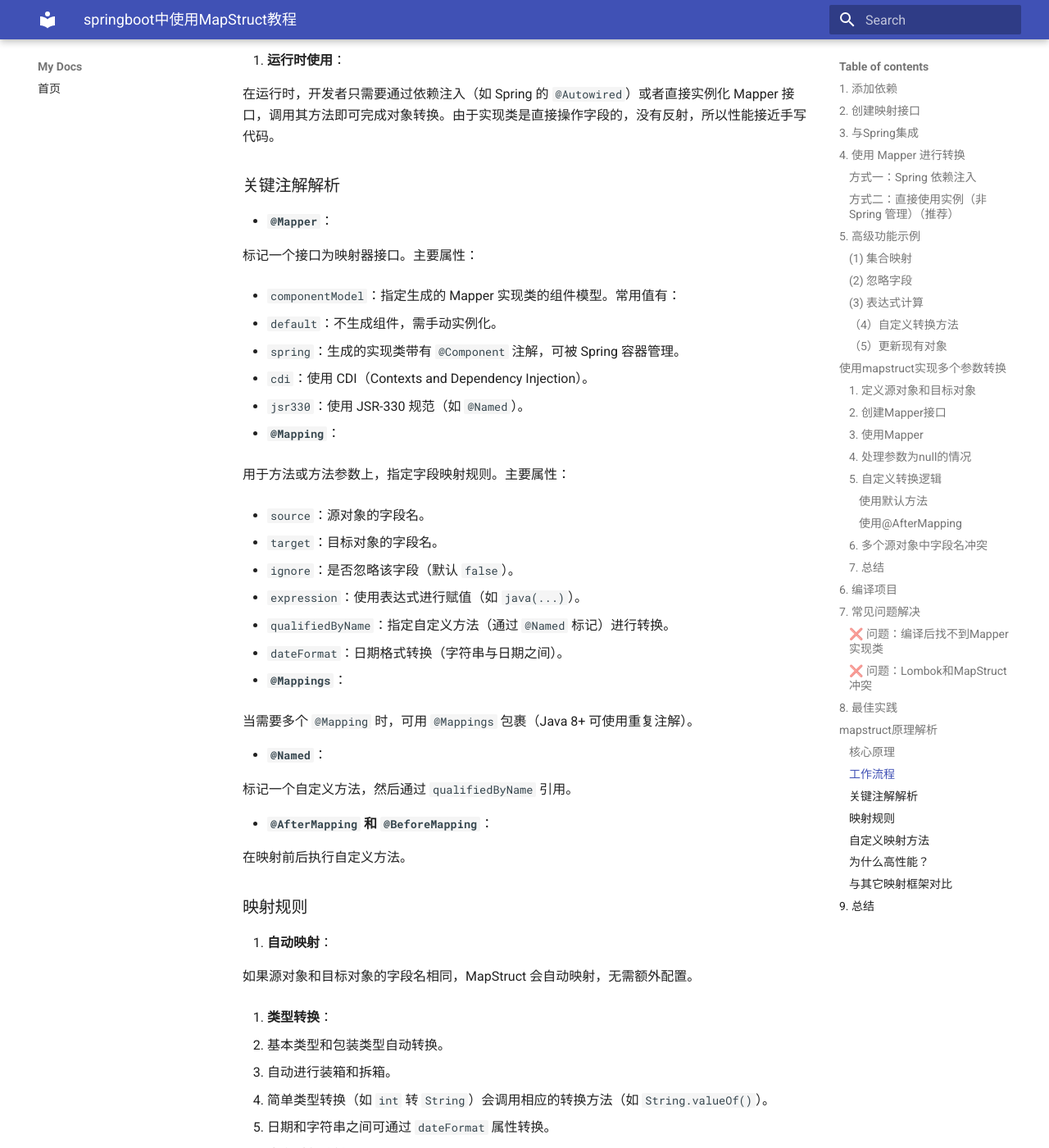
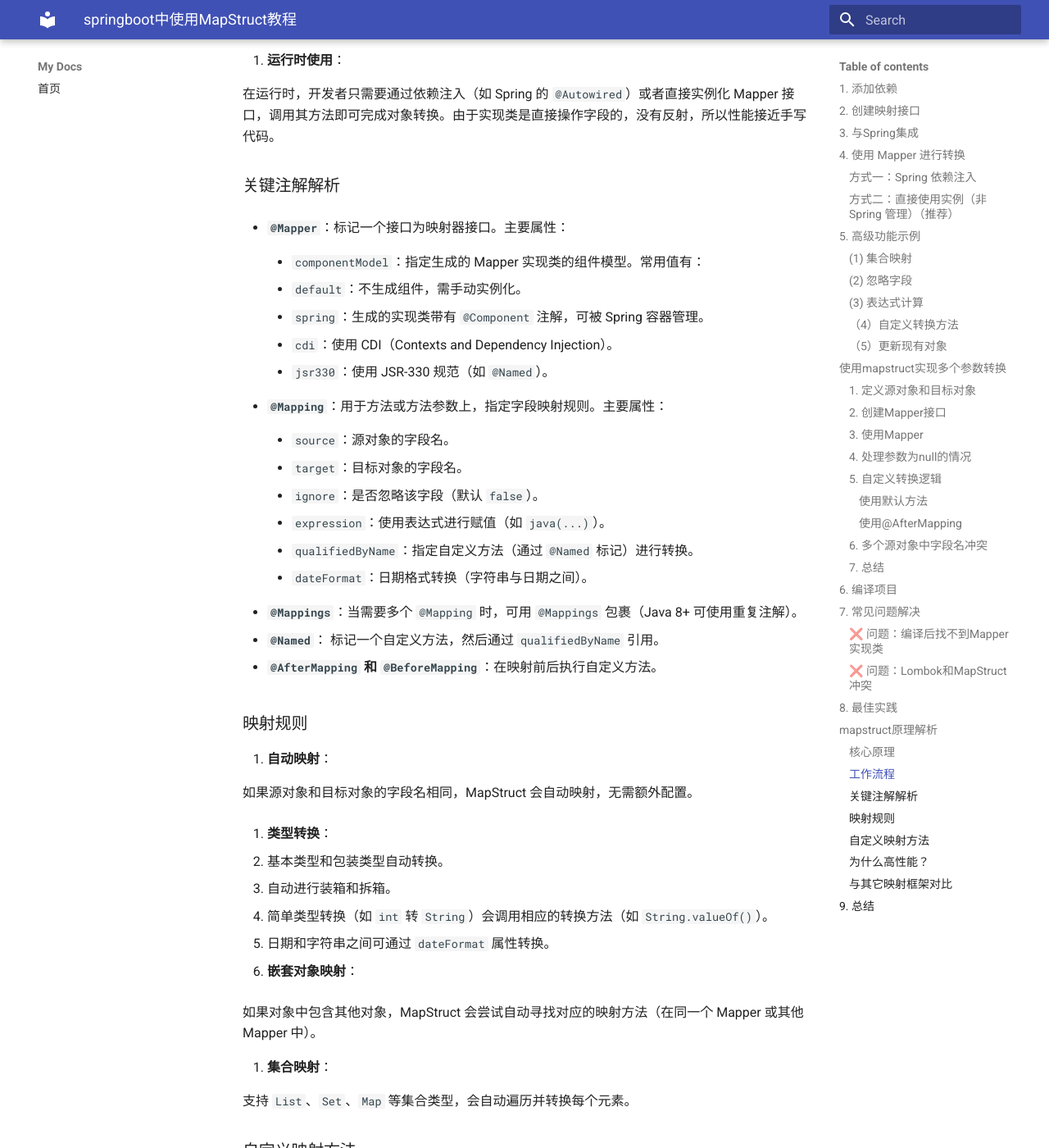
Before and after one commit to edisonwd/myblog, an MkDocs documentation site: the page built from docs/springboot/springboot中使用MapStruct教程.md, in a window 1280 px wide and 1400 px high, scrolled down 10819 px. Shown: the whole window at 82% size. Built offline with MkDocs 1.6.1 and Material for MkDocs 9.7.7, drawn with Linux system fonts in a browser that asks for light colours.

```diff
--- a/docs/springboot/springboot中使用MapStruct教程.md
+++ b/docs/springboot/springboot中使用MapStruct教程.md
@@ -533,47 +533,37 @@ return userDTO;
 
 ### 关键注解解析
 
-- **`@Mapper`**：
+- **`@Mapper`**：标记一个接口为映射器接口。主要属性：
 
-标记一个接口为映射器接口。主要属性：
+    - `componentModel`：指定生成的 Mapper 实现类的组件模型。常用值有：
 
-- `componentModel`：指定生成的 Mapper 实现类的组件模型。常用值有：
+    - `default`：不生成组件，需手动实例化。
 
-- `default`：不生成组件，需手动实例化。
+    - `spring`：生成的实现类带有 `@Component` 注解，可被 Spring 容器管理。
 
-- `spring`：生成的实现类带有 `@Component` 注解，可被 Spring 容器管理。
+    - `cdi`：使用 CDI（Contexts and Dependency Injection）。
 
-- `cdi`：使用 CDI（Contexts and Dependency Injection）。
+    - `jsr330`：使用 JSR-330 规范（如 `@Named`）。
 
-- `jsr330`：使用 JSR-330 规范（如 `@Named`）。
+- **`@Mapping`**：用于方法或方法参数上，指定字段映射规则。主要属性：
 
-- **`@Mapping`**：
+    - `source`：源对象的字段名。
 
-用于方法或方法参数上，指定字段映射规则。主要属性：
+    - `target`：目标对象的字段名。
 
-- `source`：源对象的字段名。
+    - `ignore`：是否忽略该字段（默认 `false`）。
 
-- `target`：目标对象的字段名。
+    - `expression`：使用表达式进行赋值（如 `java(...)`）。
 
-- `ignore`：是否忽略该字段（默认 `false`）。
+    - `qualifiedByName`：指定自定义方法（通过 `@Named` 标记）进行转换。
 
-- `expression`：使用表达式进行赋值（如 `java(...)`）。
+    - `dateFormat`：日期格式转换（字符串与日期之间）。
 
-- `qualifiedByName`：指定自定义方法（通过 `@Named` 标记）进行转换。
+- **`@Mappings`**：当需要多个 `@Mapping` 时，可用 `@Mappings` 包裹（Java 8+ 可使用重复注解）。
 
-- `dateFormat`：日期格式转换（字符串与日期之间）。
+- **`@Named`**： 标记一个自定义方法，然后通过 `qualifiedByName` 引用。
 
-- **`@Mappings`**：
-
-当需要多个 `@Mapping` 时，可用 `@Mappings` 包裹（Java 8+ 可使用重复注解）。
-
-- **`@Named`**：
-
-标记一个自定义方法，然后通过 `qualifiedByName` 引用。
-
-- **`@AfterMapping` 和 `@BeforeMapping`**：
-
-在映射前后执行自定义方法。
+- **`@AfterMapping` 和 `@BeforeMapping`**：在映射前后执行自定义方法。
 
 ### 映射规则
 
```
